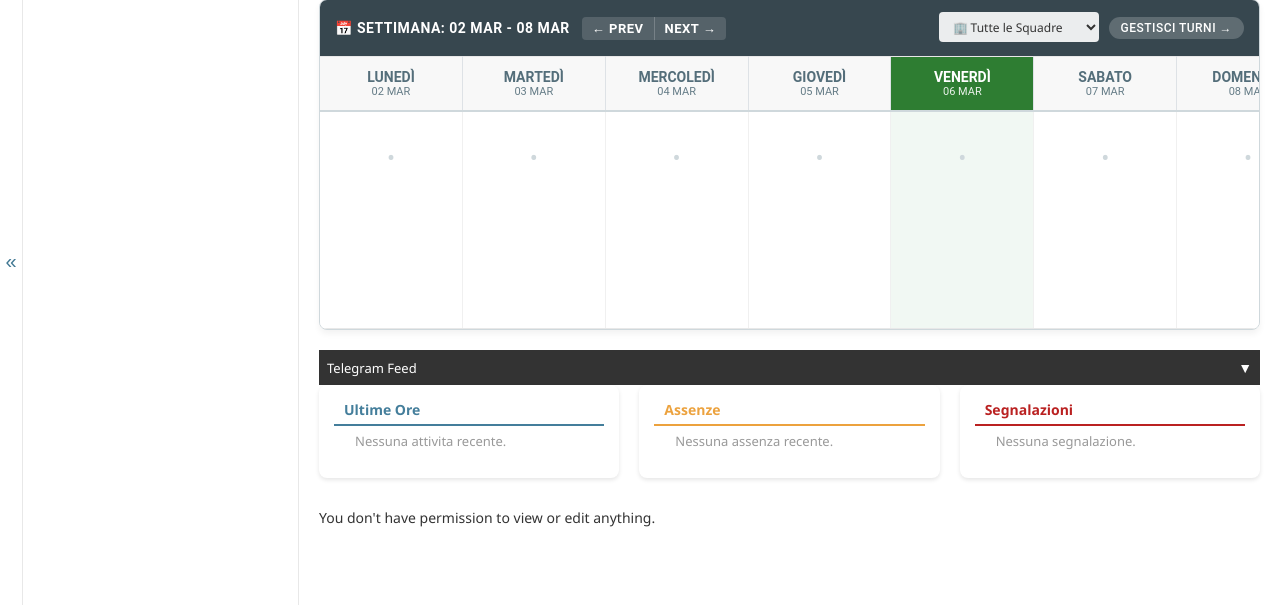
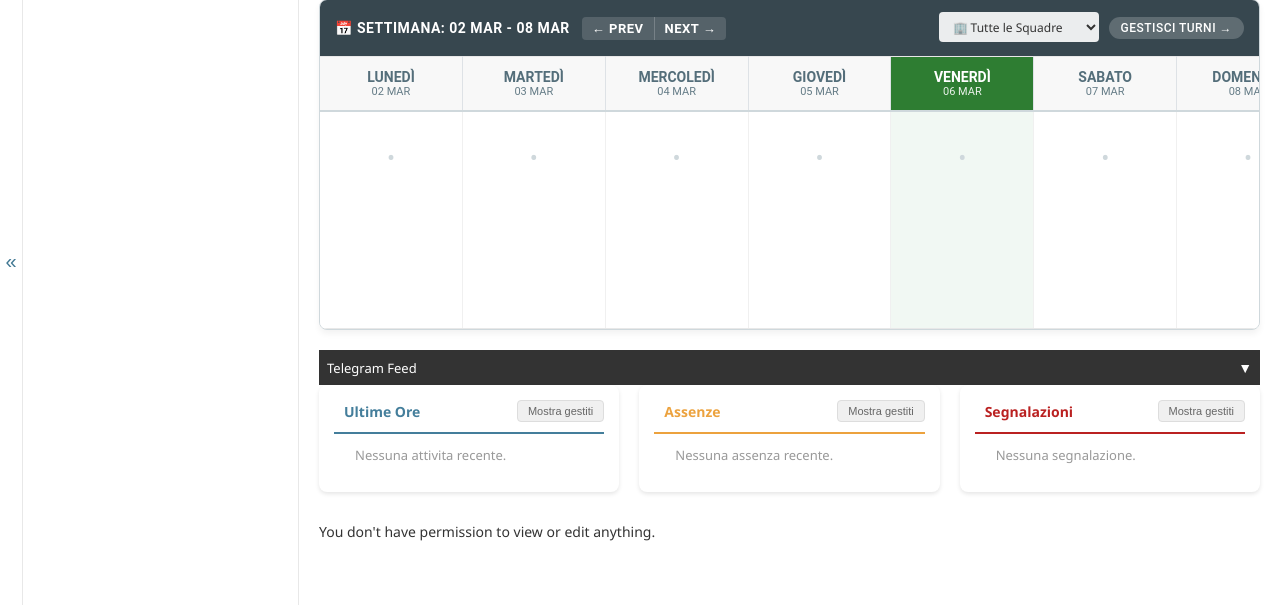
Before and after one commit to direzione-oss/kandor, a Django app: page /admin/ in a window 1280 px wide. Shown: the part 195-800 px from the top of the page. Run offline with Django 5.2, Linux system fonts and the light colour scheme; the visitor is signed in with stand-in values (Sample User, id 1); data that the repository does not hold is empty.

Commit message:
Telegram Feed: nascondi gestiti di default, tasto toggle per mostrarli

```diff
--- a/core/templates/admin/widgets/telegram_feed_widget.html
+++ b/core/templates/admin/widgets/telegram_feed_widget.html
@@ -1,7 +1,11 @@
 <style>
-.telegram-item {margin-bottom:10px;padding-bottom:10px;border-bottom:1px solid #eee;display:flex;align-items:start;gap:10px;transition:opacity .3s ease}
+.telegram-item {margin-bottom:10px;padding-bottom:10px;border-bottom:1px solid #eee;display:flex;align-items:start;gap:10px;transition:all .3s ease}
 .telegram-item.completed-task {opacity:.5}
+.telegram-item.completed-task.hidden-managed {display:none!important}
 .telegram-note {font-size:.8em;color:#888;display:block;margin-top:2px}
+.toggle-managed-btn {background:#f0f0f0;border:1px solid #ddd;border-radius:4px;padding:4px 10px;font-size:11px;cursor:pointer;color:#666;margin-left:auto}
+.toggle-managed-btn:hover {background:#e0e0e0}
+.toggle-managed-btn.active {background:#2980b9;color:#fff;border-color:#2980b9}
 </style>
 <div class="module dashboard-widget">
 <h2 style="display:flex;justify-content:space-between;align-items:center;cursor:pointer" onclick="toggleWidget('telegram-content',this)">
@@ -9,10 +13,14 @@
 </h2>
 <div id="telegram-content" style="display:flex;gap:20px;flex-wrap:wrap">
 <div style="flex:1;min-width:250px;background:#fff;padding:15px;border-radius:8px;box-shadow:0 2px 4px rgba(0,0,0,.1)">
-<h3 style="margin-top:0;color:#447e9b;border-bottom:2px solid #447e9b;padding-bottom:5px">Ultime Ore</h3>
-<ul style="list-style:none;padding:0;max-height:400px;overflow-y:auto">
+<div style="display:flex;align-items:center;margin-bottom:10px">
+<h3 style="margin:0;color:#447e9b;flex:1">Ultime Ore</h3>
+<button class="toggle-managed-btn" onclick="toggleManaged('hours-list',this)">Mostra gestiti</button>
+</div>
+<div style="border-bottom:2px solid #447e9b;margin-bottom:10px"></div>
+<ul id="hours-list" style="list-style:none;padding:0;max-height:400px;overflow-y:auto" data-hide-managed="true">
 {% for item in latest_hours %}
-<li class="telegram-item {% if item.is_validated %}completed-task{% endif %}">
+<li class="telegram-item {% if item.is_validated %}completed-task hidden-managed{% endif %}">
 <input type="checkbox" onclick="toggleStatus('timetracking',{{ item.id }},this)" {{ item.is_validated|yesno:"checked," }}>
 <div>
 <strong>{{ item.dipendente }}</strong><br>
@@ -27,10 +35,14 @@
 </ul>
 </div>
 <div style="flex:1;min-width:250px;background:#fff;padding:15px;border-radius:8px;box-shadow:0 2px 4px rgba(0,0,0,.1)">
-<h3 style="margin-top:0;color:#eca23e;border-bottom:2px solid #eca23e;padding-bottom:5px">Assenze</h3>
-<ul style="list-style:none;padding:0;max-height:400px;overflow-y:auto">
+<div style="display:flex;align-items:center;margin-bottom:10px">
+<h3 style="margin:0;color:#eca23e;flex:1">Assenze</h3>
+<button class="toggle-managed-btn" onclick="toggleManaged('absences-list',this)">Mostra gestiti</button>
+</div>
+<div style="border-bottom:2px solid #eca23e;margin-bottom:10px"></div>
+<ul id="absences-list" style="list-style:none;padding:0;max-height:400px;overflow-y:auto" data-hide-managed="true">
 {% for item in latest_absences %}
-<li class="telegram-item {% if item.is_processed %}completed-task{% endif %}">
+<li class="telegram-item {% if item.is_processed %}completed-task hidden-managed{% endif %}">
 <input type="checkbox" onclick="toggleStatus('assenza',{{ item.id }},this)" {{ item.is_processed|yesno:"checked," }}>
 <div>
 <strong>{{ item.dipendente }}</strong><br>
@@ -45,10 +57,14 @@
 </ul>
 </div>
 <div style="flex:1;min-width:250px;background:#fff;padding:15px;border-radius:8px;box-shadow:0 2px 4px rgba(0,0,0,.1)">
-<h3 style="margin-top:0;color:#ba2121;border-bottom:2px solid #ba2121;padding-bottom:5px">Segnalazioni</h3>
-<ul style="list-style:none;padding:0;max-height:400px;overflow-y:auto">
+<div style="display:flex;align-items:center;margin-bottom:10px">
+<h3 style="margin:0;color:#ba2121;flex:1">Segnalazioni</h3>
+<button class="toggle-managed-btn" onclick="toggleManaged('reports-list',this)">Mostra gestiti</button>
+</div>
+<div style="border-bottom:2px solid #ba2121;margin-bottom:10px"></div>
+<ul id="reports-list" style="list-style:none;padding:0;max-height:400px;overflow-y:auto" data-hide-managed="true">
 {% for item in latest_reports %}
-<li class="telegram-item {% if item.risolto %}completed-task{% endif %}">
+<li class="telegram-item {% if item.risolto %}completed-task hidden-managed{% endif %}">
 <input type="checkbox" onclick="toggleStatus('segnalazione',{{ item.id }},this)" {{ item.risolto|yesno:"checked," }}>
 <div>
 <strong>{{ item.dipendente }}</strong><br>
@@ -66,5 +82,6 @@
 </div>
 <script>
 if(typeof toggleWidget==='undefined'){function toggleWidget(id,header){var c=document.getElementById(id);var i=header.querySelector('span:last-child');if(c.style.display==="none"){c.style.display="flex";i.innerText="\u25bc"}else{c.style.display="none";i.innerText="\u25b2"}}}
-function toggleStatus(model,id,checkbox){var li=checkbox.closest('li');if(checkbox.checked){li.classList.add('completed-task')}else{li.classList.remove('completed-task')}fetch('/telegram-toggle/'+model+'/'+id+'/',{method:'POST',headers:{'X-CSRFToken':'{{ csrf_token }}'}}).then(function(r){return r.json()}).then(function(d){if(d.status==='ok'){checkbox.checked=d.new_state;if(d.new_state){li.classList.add('completed-task')}else{li.classList.remove('completed-task')}}else{alert('Errore: '+d.error);checkbox.checked=!checkbox.checked}}).catch(function(e){console.error(e);alert('Errore di connessione');checkbox.checked=!checkbox.checked})}
+function toggleManaged(listId,btn){var ul=document.getElementById(listId);var hiding=ul.getAttribute('data-hide-managed')==='true';if(hiding){ul.setAttribute('data-hide-managed','false');ul.querySelectorAll('.completed-task').forEach(function(li){li.classList.remove('hidden-managed')});btn.textContent='Nascondi gestiti';btn.classList.add('active')}else{ul.setAttribute('data-hide-managed','true');ul.querySelectorAll('.completed-task').forEach(function(li){li.classList.add('hidden-managed')});btn.textContent='Mostra gestiti';btn.classList.remove('active')}}
+function toggleStatus(model,id,checkbox){var li=checkbox.closest('li');var ul=li.closest('ul');if(checkbox.checked){li.classList.add('completed-task');if(ul.getAttribute('data-hide-managed')==='true'){setTimeout(function(){li.classList.add('hidden-managed')},300)}}else{li.classList.remove('completed-task');li.classList.remove('hidden-managed')}fetch('/telegram-toggle/'+model+'/'+id+'/',{method:'POST',headers:{'X-CSRFToken':'{{ csrf_token }}'}}).then(function(r){return r.json()}).then(function(d){if(d.status==='ok'){checkbox.checked=d.new_state;if(d.new_state){li.classList.add('completed-task');if(ul.getAttribute('data-hide-managed')==='true'){setTimeout(function(){li.classList.add('hidden-managed')},300)}}else{li.classList.remove('completed-task');li.classList.remove('hidden-managed')}}else{alert('Errore: '+d.error);checkbox.checked=!checkbox.checked}}).catch(function(e){console.error(e);alert('Errore di connessione');checkbox.checked=!checkbox.checked})}
 </script>
```
Also changed, not shown: write_telegram_widget.py (+28 -11 lines).
